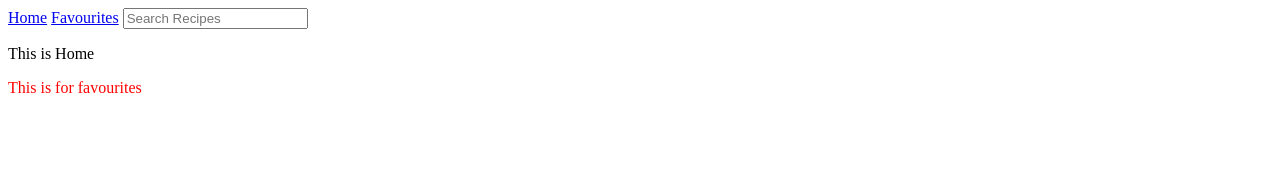
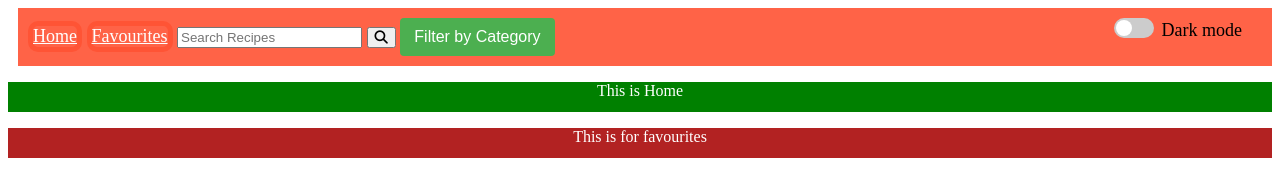
Before and after one commit to Duane-Njenga/Flavour-Finder, a plain HTML site: page index.html in a window 1280 px wide. Drawn offline with Linux system fonts and the light colour scheme.

Commit message:
Added basic html

```diff
--- a/index.html
+++ b/index.html
@@ -4,19 +4,51 @@
     <meta charset="UTF-8">
     <meta name="viewport" content="width=device-width, initial-scale=1.0">
     <link rel="stylesheet" href ="./styles.css">
+    <script src="https://kit.fontawesome.com/8dae60bd24.js" crossorigin="anonymous"></script>
+
     <title>Document</title>
+
 </head>
 <body>
     <div id = "navbar">
         <a class = 'navbar-item' href=" #Home">Home</a>
         <a class = 'navbar-item' href="#Favourites"> Favourites</a>
-        <input type = "search" id = "searchInput" placeholder="Search Recipes"/>
+       <form id ="search" class = 'navbar-item'>
+
+            <input type = "search" id = "searchInput" placeholder="Search Recipes" />
+            <button type="submit"><i class="fa fa-search"></i></button>
+        </form>
+        <div id="dropdown" class = 'navbar-item'>
+            <button class="dropdown-btn">Filter by Category</button>
+            <div class="dropdown-content">
+                <label class="filter-content" for =''>Food category 1</label>
+                <input type = "checkbox" id =''>
+
+                <label class="filter-content" for =''>Food category 1</label>
+                <input type = "checkbox" id =''>
+
+                <label class="filter-content" for =''>Food category 1</label>
+                <input type = "checkbox" id =''>
+
+            </div>
+          </div>
+
+        <div id = "darkmode" class = 'navbar-item'>
+            <div id="darkmode" class="navbar-item">
+                <label class="switch">
+                  <input type="checkbox" id="darkmodeToggle">
+                  <span class="slider"></span>
+                </label>
+                <span>Dark mode</span>
+              </div>
+
+        </div>
     </div>
     <div id="Home">
         <p>This is Home</p>
 
     </div>
-    <div id="Favourites" style = "color:red ;" >
+    <div id="Favourites" >
         <p> This is for favourites</p>
     </div>
 </body>
--- a/styles.css
+++ b/styles.css
@@ -1,3 +1,132 @@
 .hidden{
     display: none;
 }
+
+#navbar{
+    display: block;
+    background-color: tomato;
+    padding-right: 25%;
+    margin-left: 10px;
+    margin-bottom: 10px;
+    padding: 10px;
+    font-size: 18px;
+}
+
+a{
+    border: rgb(255, 84, 53) 5px solid;
+    border-radius: 10px;
+    color:white;
+}
+
+a:hover{
+    border: rgb(163, 30, 6) 5px solid;
+    border-radius: 10px;
+    color:black;
+    background-color: rgb(222, 104, 0);
+}
+#darkmode{
+    float: right;
+    display:inline-flex;
+    margin: 2px solid black;
+    padding-right: 10px ;
+
+
+}
+.navbar-item{
+    display: inline-block;
+    padding-right: auto;
+    padding: auto;
+}
+
+#Home{
+    background-color: green;
+    height: 30px;
+    text-align: center;
+    color:white ;
+}
+
+#Favourites{
+    background-color: firebrick;
+    height: 30px;
+    text-align: center;
+    color:white ;
+}
+
+
+.dropdown {
+    position: relative;
+    display: inline-block;
+
+}
+
+.dropdown-btn {
+    background-color: #4CAF50;
+    color: white;
+    padding: 10px 14px;
+    font-size: 16px;
+    border: none;
+    cursor: pointer;
+    border-radius: 4px;
+}
+
+.dropdown-content {
+    display: none;
+    position: absolute;
+    background-color: #f9f9f9;
+    min-width: 160px;
+    box-shadow: 0px 8px 16px rgba(0,0,0,0.2);
+    z-index: 1;
+}
+#dropdown:hover .dropdown-content {
+    display: table;
+    height: auto;
+    border-radius: 4px;
+}
+
+
+/* Container for the switch */
+#darkmode {
+    display: flex;
+    align-items: center;
+    gap: 8px;
+  }
+
+  /* Hide default checkbox */
+  #darkmodeToggle {
+    display: none;
+  }
+
+  /* The slider itself */
+  .slider {
+    position: relative;
+    display: inline-block;
+    width: 40px;
+    height: 20px;
+    background-color: #ccc;
+    border-radius: 20px;
+    transition: background-color 0.3s;
+    cursor: pointer;
+  }
+
+  /* Slider circle (the toggle) */
+  .slider::before {
+    content: '';
+    position: absolute;
+    width: 16px;
+    height: 16px;
+    left: 2px;
+    top: 2px;
+    background-color: white;
+    border-radius: 50%;
+    transition: transform 0.3s;
+  }
+
+  /* Change background color when toggled */
+  #darkmodeToggle:checked + .slider {
+    background-color: #4CAF50;
+  }
+
+  /* Move the toggle to the right when checked */
+  #darkmodeToggle:checked + .slider::before {
+    transform: translateX(20px);
+  }
```
